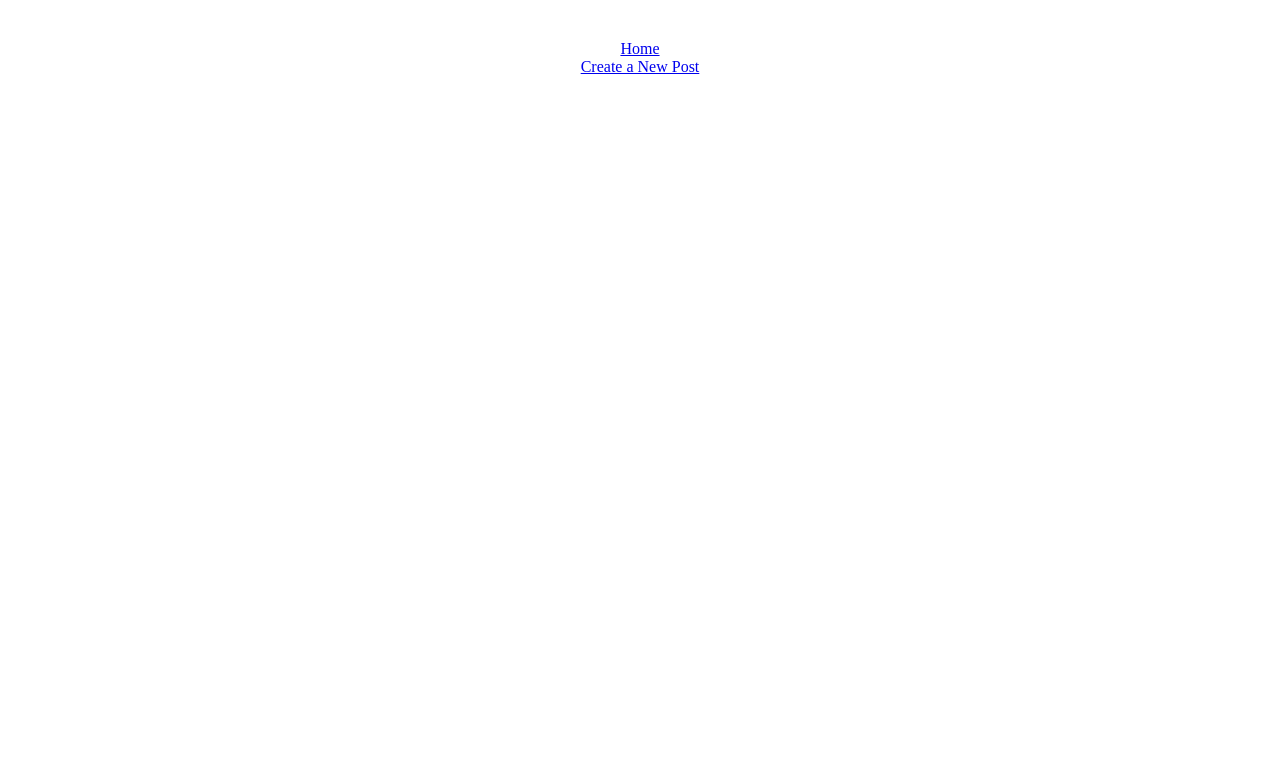
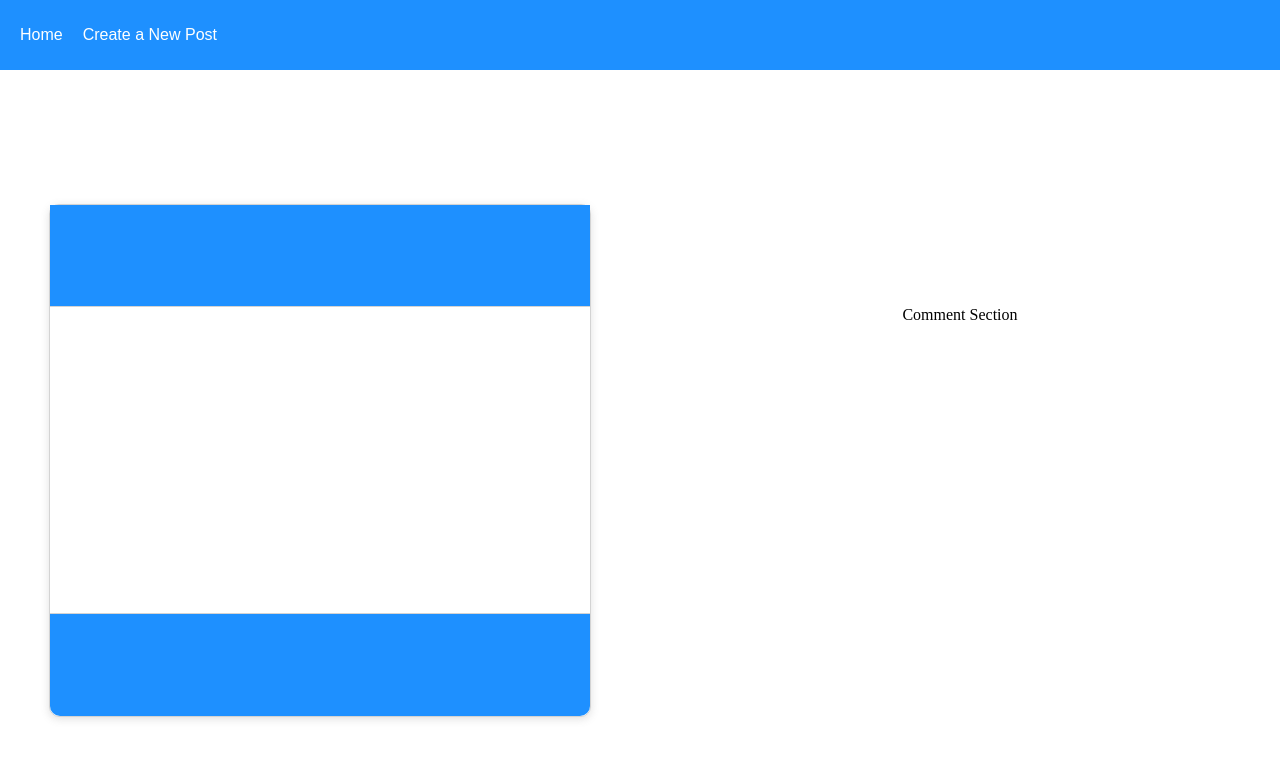
Before and after one commit to enPlace/mysql-react-social-media, a React (Create React App) app in the folder client/: page /post/1 in a window 1280 px wide. Shown: the top 758 px of the page. Built offline with nearby package versions, Linux system fonts and the light colour scheme; no server answers; the HTML template or start-up script is replaced by a standard one.

Commit message:
Create individual post page and get request individual posts by id params.

```diff
--- a/client/src/App.css
+++ b/client/src/App.css
@@ -1,9 +1,12 @@
+html {
+  margin: 0;
+  padding: 0;
+}
 .App {
   width: 100vw;
   height: auto;
   display: flex;
   align-items: center;
-  padding-top: 40px;
   flex-direction: column;
 }
 
@@ -11,6 +14,24 @@ body {
   margin: 0;
   padding: 0;
 }
+
+/* NAVBAR */
+
+.navbar {
+  width: 100%;
+  height: 70px;
+  background-color: dodgerblue;
+  display: flex;
+  align-items: center;
+  font-family: Arial, Helvetica, sans-serif;
+}
+
+.navbar a {
+  margin-left: 20px;
+  text-decoration: none;
+  color: white;
+}
+/* Post displays */
 
 .post {
   width: 400px;
@@ -102,3 +123,42 @@ body {
 span {
   color: red;
 }
+
+/*Individual Post Page*/
+
+.postPage {
+  display: flex;
+  flex-direction: row;
+  width: 100%;
+  height: 100%;
+}
+
+.leftSide {
+  margin-top: 0;
+  flex: 50%;
+  height: calc(100vh - 70px);
+  display: grid;
+  place-items: center;
+}
+
+.rightSide {
+  flex: 50%;
+  height: calc(70vh - 70px);
+  display: grid;
+  place-items: center;
+}
+
+#individual {
+  height: 70%;
+  width: calc(100% - 100px);
+  min-width: 350px;
+}
+
+#individual .title,
+#individual .footer {
+  font-size: 30px;
+}
+
+#individual .body {
+  font-size: 25px;
+}
--- a/client/src/App.js
+++ b/client/src/App.js
@@ -2,18 +2,27 @@ import "./App.css";
 import { BrowserRouter as Router, Route, Switch, Link } from "react-router-dom";
 import Home from "./pages/Home";
 import CreatePost from "./pages/CreatePost";
+import PostInfo from "./pages/PostInfo";
 function App() {
   return (
     <div className="App">
       <Router>
-        <Link to="/">Home</Link>
-        <Link to="/createpost">Create a New Post</Link>
+        <div className="navbar">
+          <Link to="/">Home</Link>
+          <Link to="/createpost">Create a New Post</Link>
+        </div>
+
         <Switch>
           <Route exact path="/">
             <Home></Home>
           </Route>
+
           <Route exact path="/createpost">
             <CreatePost></CreatePost>
+          </Route>
+
+          <Route exact path="/post/:id">
+            <PostInfo />
           </Route>
         </Switch>
       </Router>
--- a/client/src/pages/Home.js
+++ b/client/src/pages/Home.js
@@ -1,9 +1,10 @@
-import React from "react";
 import axios from "axios";
 import { useEffect, useState } from "react";
+import { useHistory } from "react-router-dom";
 
 const Home = () => {
   const [posts, setPosts] = useState([]);
+  let history = useHistory();
   useEffect(() => {
     axios.get("http://localhost:3001/posts").then((response) => {
       setPosts(response.data);
@@ -14,7 +15,10 @@ const Home = () => {
     <div className="App">
       {posts.map((post) => {
         return (
-          <div className="post">
+          <div
+            className="post"
+            onClick={() => history.push(`/post/${post.id}`)}
+          >
             <div className="title">{post.title}</div>
             <div className="body">{post.postText}</div>
             <div className="footer">{post.username}</div>
--- /dev/null
+++ b/client/src/pages/PostInfo.js
@@ -0,0 +1,29 @@
+import { useParams } from "react-router-dom";
+import axios from "axios";
+import { useEffect, useState } from "react";
+
+const PostInfo = () => {
+  const [post, setPost] = useState({});
+  let { id } = useParams();
+
+  useEffect(() => {
+    axios.get("http://localhost:3001/posts/byId/" + id).then((res) => {
+      setPost(res.data[0]);
+      console.log(res.data[0]);
+    });
+  }, [id]);
+  return (
+    <div className="postPage">
+      <div className="leftSide">
+        <div className="post" id="individual">
+          <div className="title"> {post.title} </div>
+          <div className="body">{post.postText}</div>
+          <div className="footer">{post.username}</div>
+        </div>
+      </div>
+      <div className="rightSide">Comment Section</div>
+    </div>
+  );
+};
+
+export default PostInfo;
```
Also changed, not shown: 1 other file (tests, documents, lock files or other folders).
